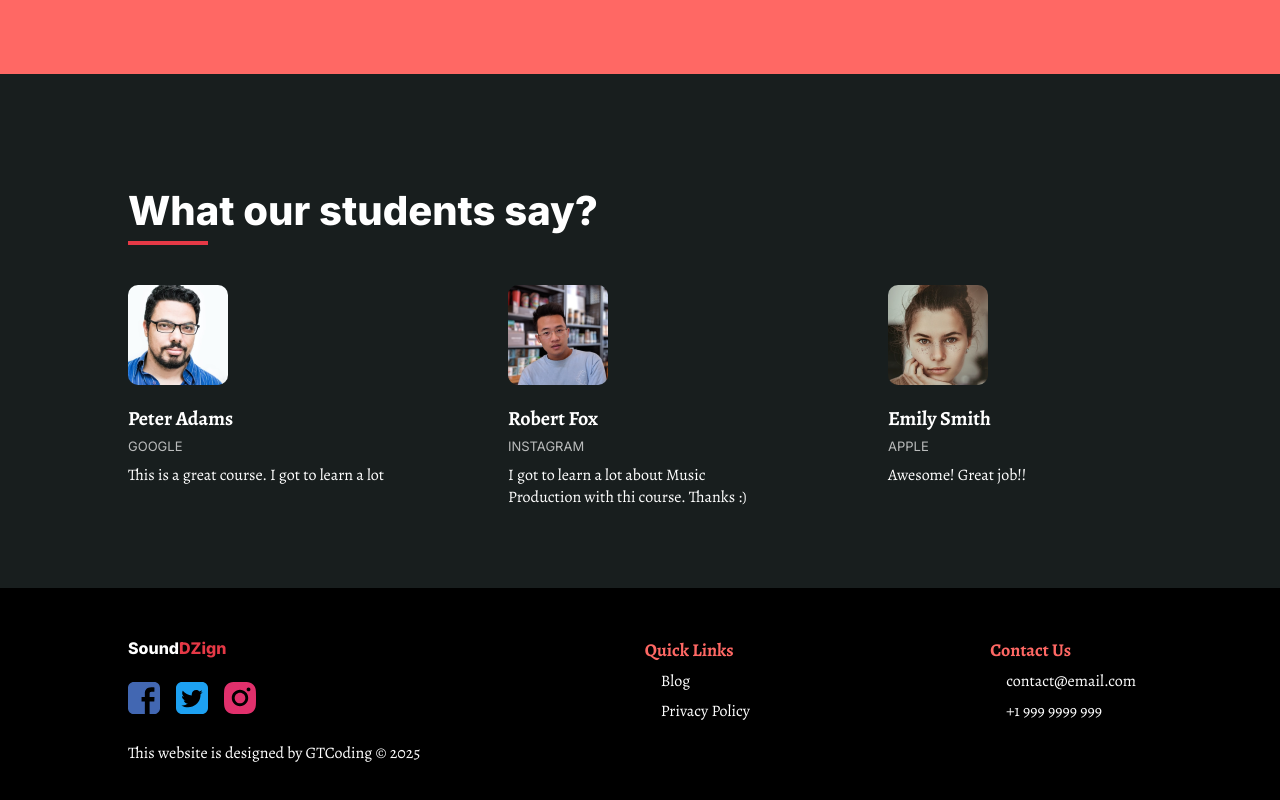
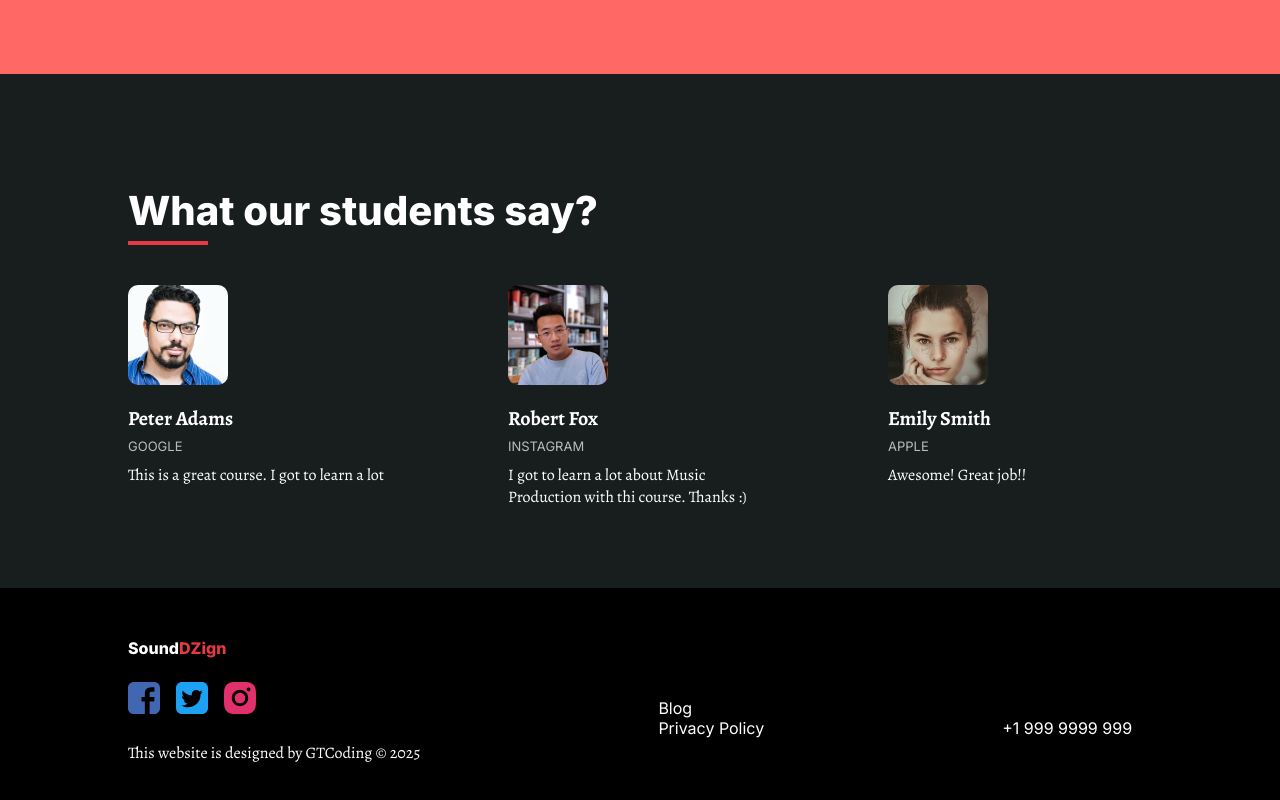
Before and after one commit to Nebenmor/sound-dzign, a React (Vite) app: page / in a window 1280 px wide. Shown: the part 2262-3062 px from the top of the page. Built offline with nearby package versions, Linux system fonts and the light colour scheme.

Commit message:
implement footer styling

```diff
--- a/src/components/Footer/Footer.css
+++ b/src/components/Footer/Footer.css
@@ -25,25 +25,3 @@ footer .copyright {
   line-height: 22px;
   color: #fff;
 }
-
-footer h3 {
-  color: var(--pink-color);
-  font-family: "Alegreya", serif;
-  font-weight: 700;
-  font-size: 18px;
-  margin: 0;
-}
-
-footer .links ul {
-  list-style: none;
-  padding: 0;
-  margin: 0;
-}
-
-footer .links ul li {
-  font-family: "Alegreya", serif;
-  font-weight: 400;
-  font-size: 16px;
-  margin: 8px 16px;
-  color: #fff;
-}
```
